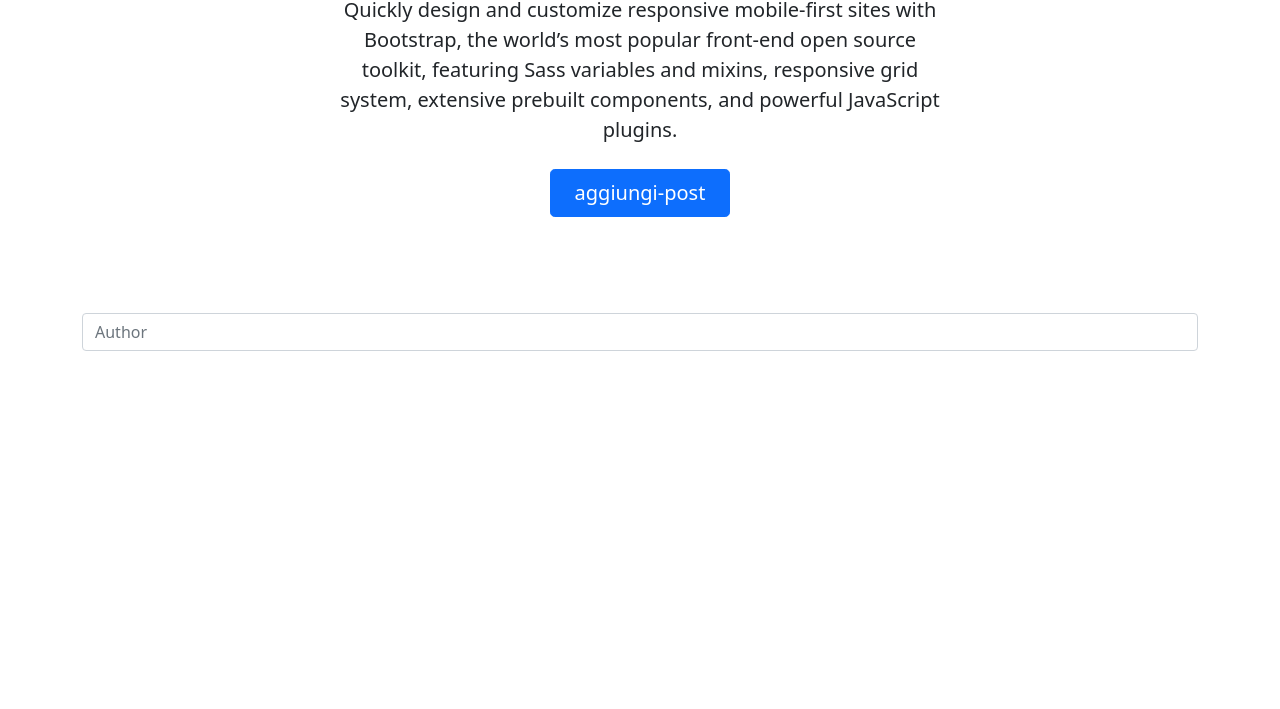
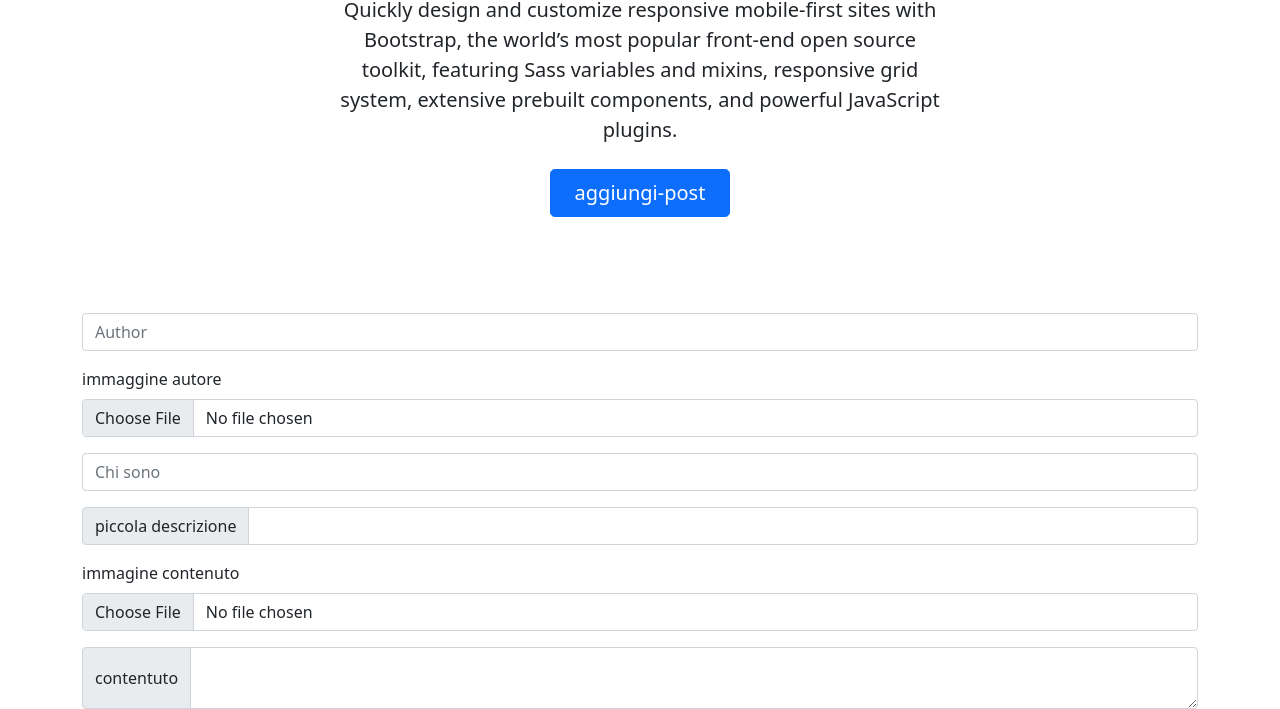
Before and after one commit to Tanemil/progetto_tanemil_edo, a website: page index.html in a window 1280 px wide. Shown: the part 311-1020 px from the top of the page. Before the commit the page ends 800 px from the top, so only its background shows below. Drawn offline with Linux system fonts and the light colour scheme.

```diff
--- a/index.html
+++ b/index.html
@@ -25,7 +25,28 @@
         <div class="input-group mb-3">
             <input type="text" class="form-control" placeholder="Author" aria-label="Author" aria-describedby="basic-addon1">
         </div>
+        <label for="author_image" class="form-label">immaggine autore</label>
+        <div class="input-group mb-3">
+            <input type="file" class="form-control" id="author_image" aria-describedby="basic-addon3">
+        </div>
+        <div class="input-group mb-3">
+            <input type="text" class="form-control" placeholder="Chi sono" aria-label="Chi sono" aria-describedby="basic-addon1">
+        </div>
+        <div class="input-group mb-3">
+            <span class="input-group-text" id="basic-addon3">piccola descrizione</span>
+            <input type="text" class="form-control" id="description" aria-describedby="basic-addon3">
+        </div>
+        <label for="image" class="form-label">immagine contenuto</label>
+        <div class="input-group mb-3">
+            <input type="file" class="form-control" id="image" aria-describedby="basic-addon3">
+        </div>
+        <div class="input-group">
+            <span class="input-group-text">contentuto</span>
+            <textarea class="form-control" aria-label="With textarea"></textarea>
+        </div>
     </div>
+
+
 
 
     <script src="script.js"></script>
```
